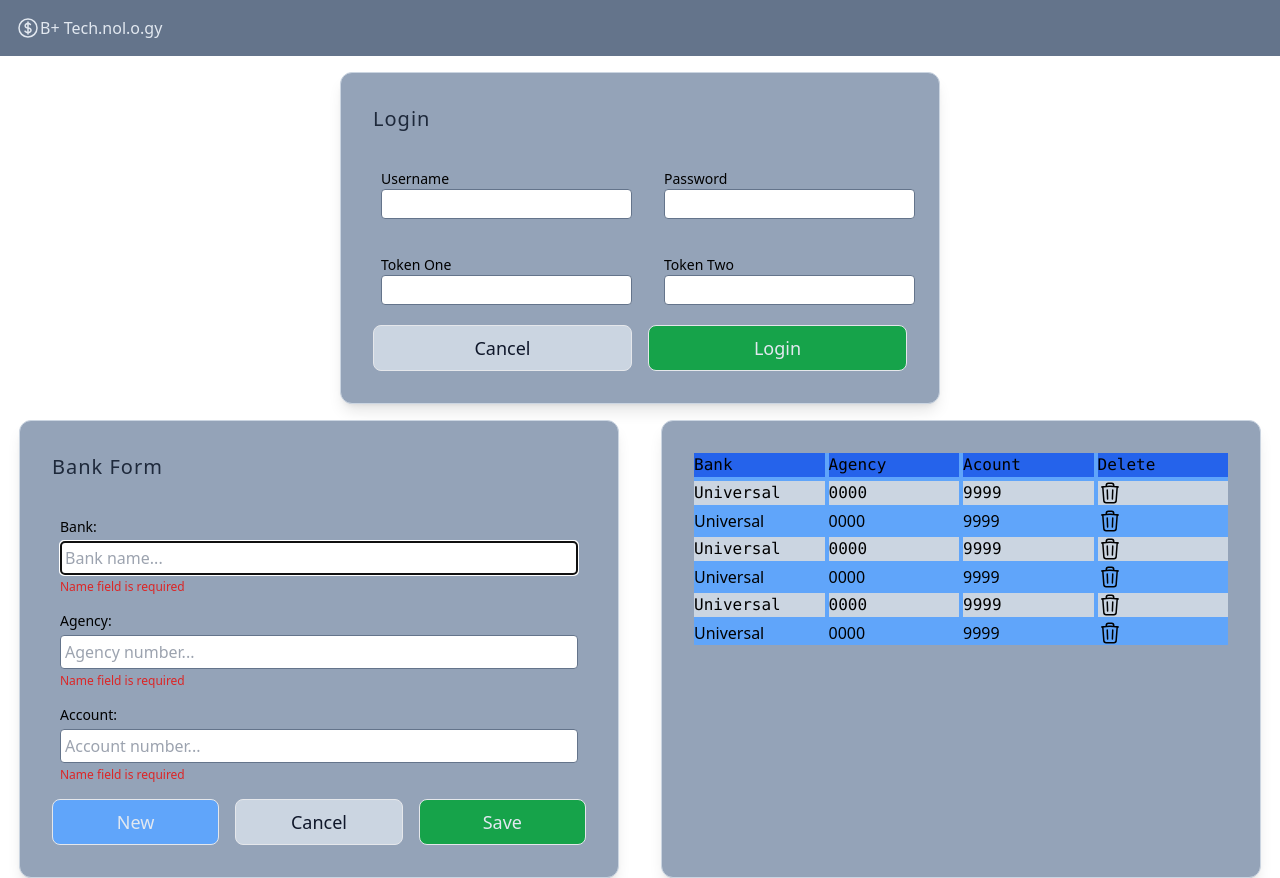
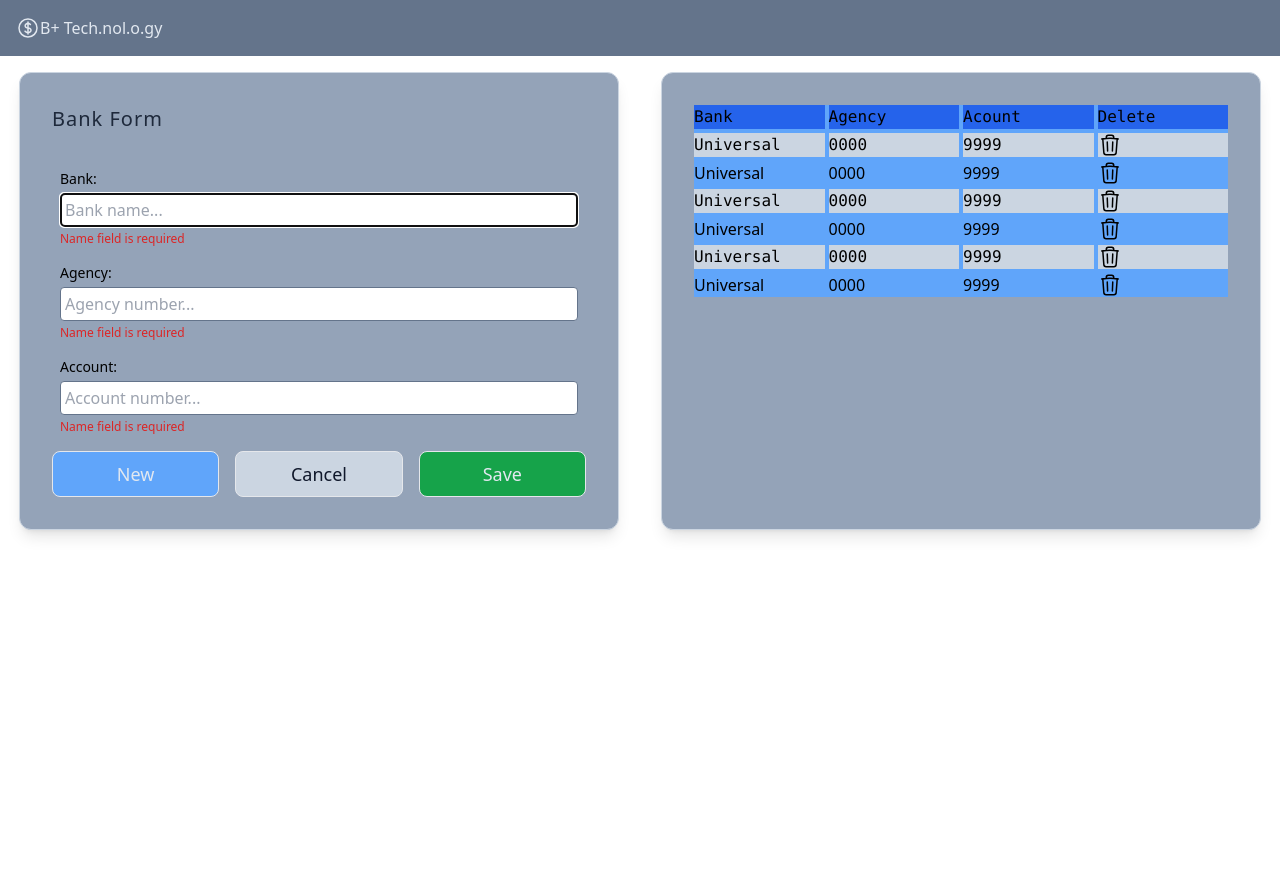
Before and after one commit to waldirborbajr/lab, a Vue app: page / in a window 1280 px wide. After the commit the page ends 800 px from the top, so only its background shows below. Built offline with nearby package versions, Linux system fonts and the light colour scheme.

Commit message:
feat: disable login
Signed-off-by: Waldir BORBA JUNIOR <wborbajr@gmail.com>

```diff
--- a/src/App.vue
+++ b/src/App.vue
@@ -1,13 +1,11 @@
 <script setup lang="ts">
 import Header from "./components/header/Header.vue"
-import Login from "./views/login/LoginView.vue"
 import Bank from "./views/bank/BankView.vue"
 </script>
 
 <template>
   <Header />
   <div>
-    <Login />
     <Bank />
   </div>
 </template>
--- a/src/views/bank/BankView.vue
+++ b/src/views/bank/BankView.vue
@@ -1,5 +1,5 @@
 <template>
-  <!-- MAIN GRID WITH TOW COLUMNS -->
+  <!-- MAIN GRID WITH TWO COLUMNS -->
   <div class="grid grid-cols-2 gap-1  mx-auto">
 
     <!-- Form Cell -->
```
